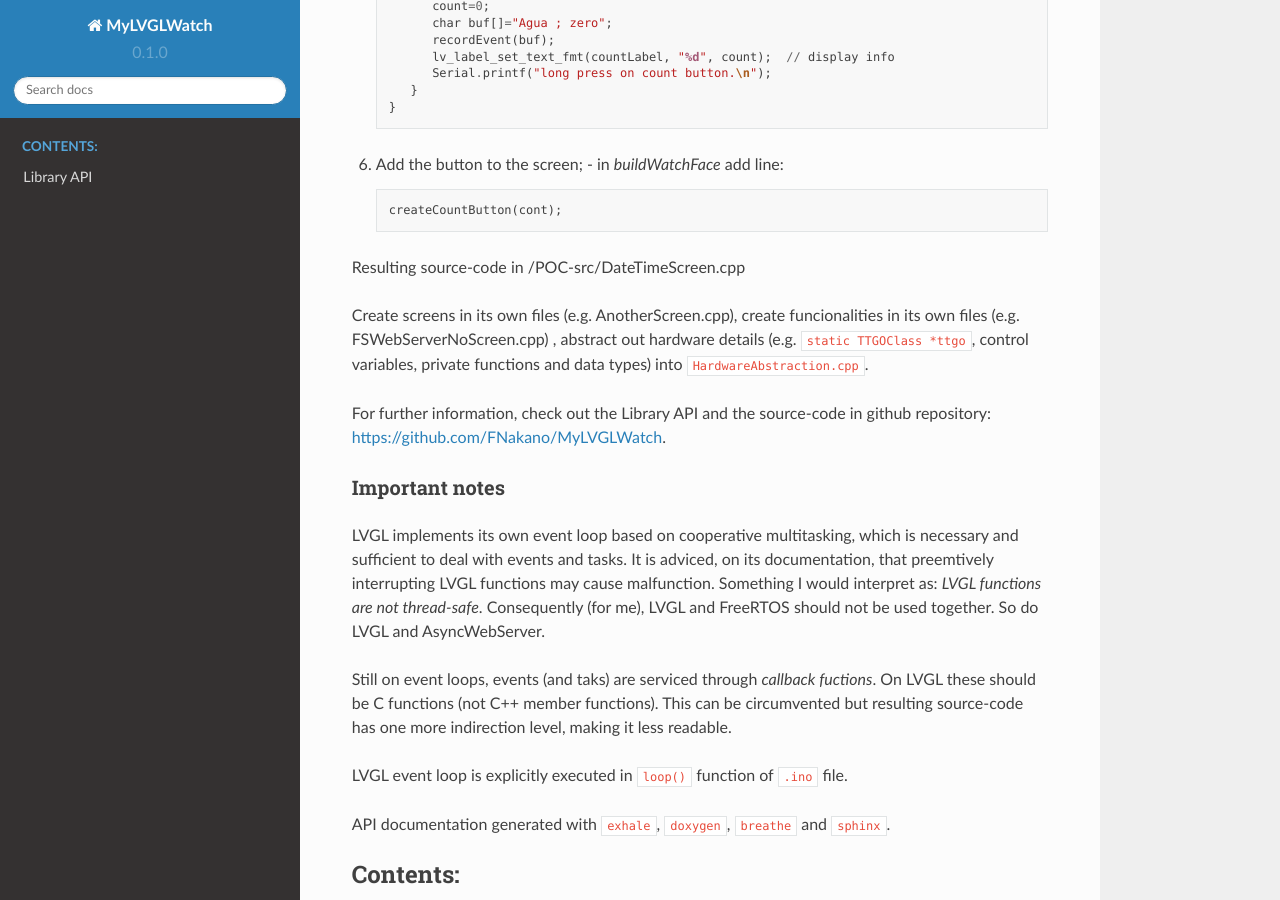
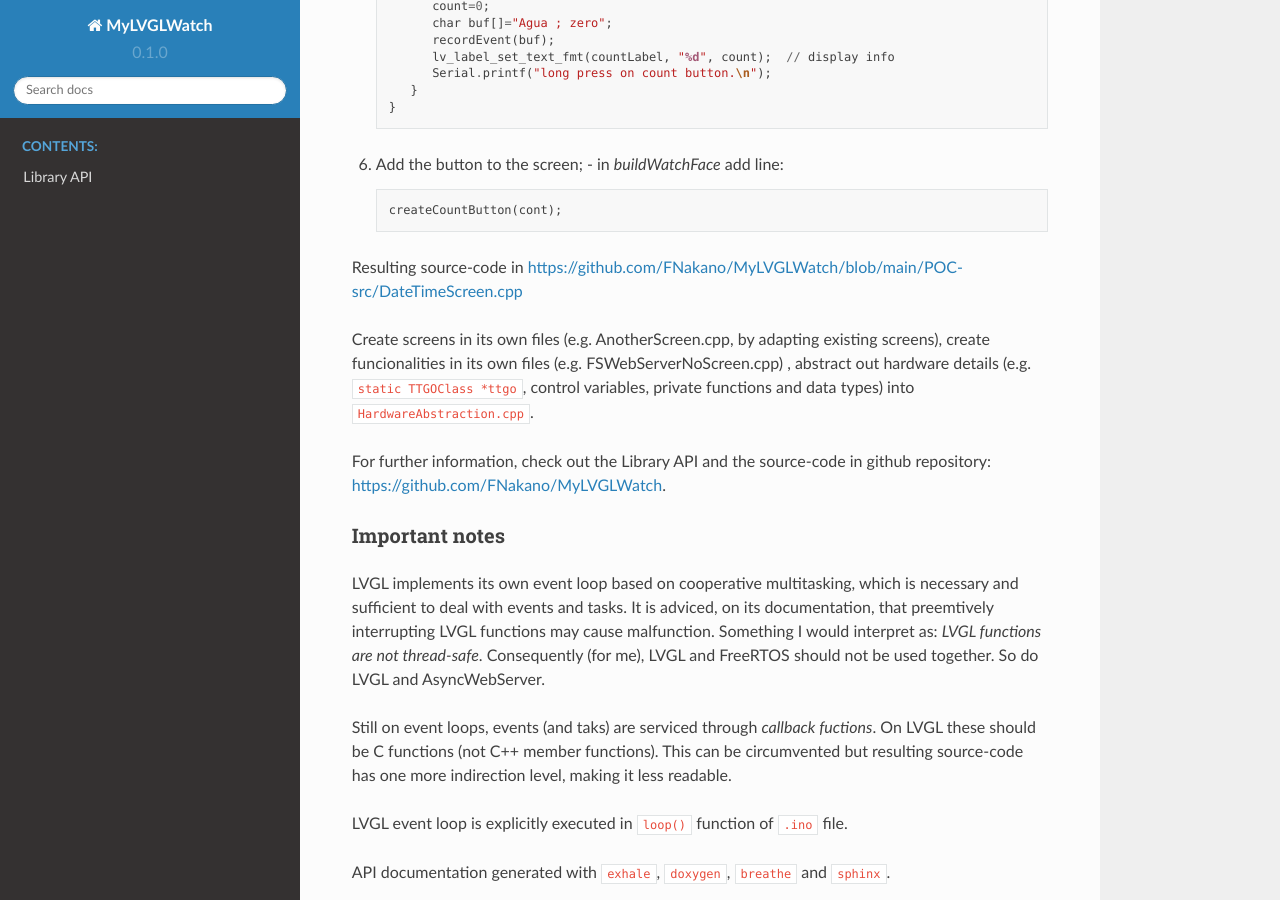
Before and after one commit to FNakano/MyLVGLWatch, a Sphinx documentation site: the page built from docs/source/index.rst, in a window 1280 px wide and 900 px high, scrolled down 6945 px. Built offline with Sphinx 7.4.7 and the Read the Docs theme 2.0.0, drawn with Linux system fonts in a browser that asks for light colours; pages that are not in the unit, such as notebooks, are missing from menus.

Commit message:
arrumei links na prova de conceito.

```diff
--- a/docs/source/index.rst
+++ b/docs/source/index.rst
@@ -264,9 +264,9 @@
 
       createCountButton(cont);
 
-Resulting source-code in /POC-src/DateTimeScreen.cpp
+Resulting source-code in https://github.com/FNakano/MyLVGLWatch/blob/main/POC-src/DateTimeScreen.cpp
 
-Create screens in its own files (e.g. AnotherScreen.cpp), create funcionalities in its own files (e.g. FSWebServerNoScreen.cpp) , abstract out hardware details (e.g. ``static TTGOClass *ttgo``, control variables, private functions and data types) into ``HardwareAbstraction.cpp``.
+Create screens in its own files (e.g. AnotherScreen.cpp, by adapting existing screens), create funcionalities in its own files (e.g. FSWebServerNoScreen.cpp) , abstract out hardware details (e.g. ``static TTGOClass *ttgo``, control variables, private functions and data types) into ``HardwareAbstraction.cpp``.
 
 For further information, check out the Library API and the source-code in github repository: https://github.com/FNakano/MyLVGLWatch.
 
```
